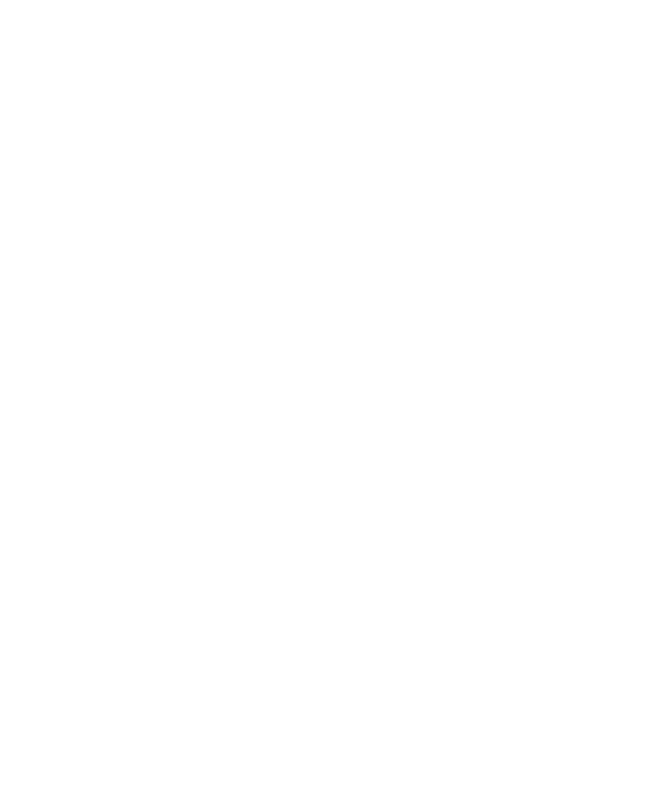
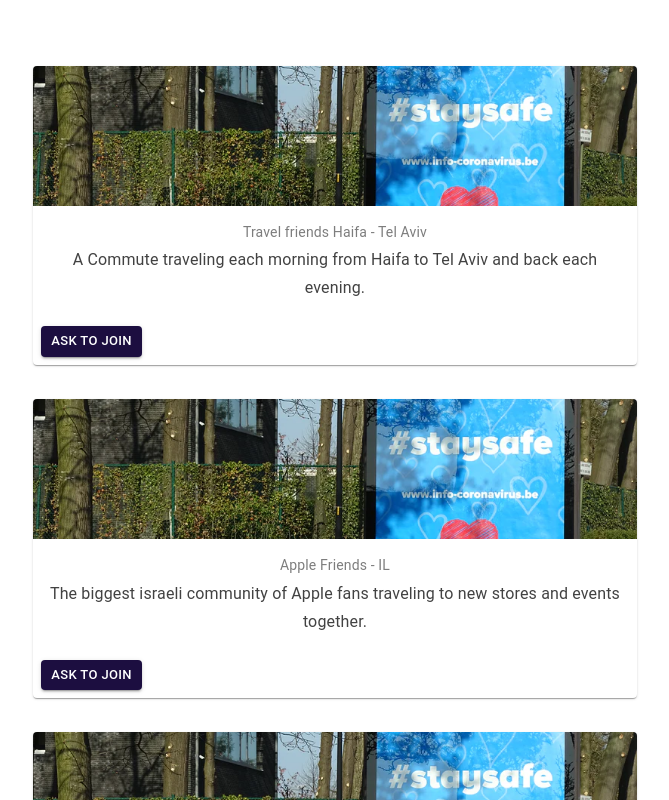
Before and after one commit to CommuneCar/mono-app, a React (Vite) app in the folder apps/ui/: page /communities in a window 1280 px wide. Before the commit this address had no page. Shown: the top 800 px of the page, without its empty margins (305-974 px from the left). Built offline with nearby package versions, Linux system fonts and the light colour scheme.

Commit message:
Added basic communities page

```diff
--- a/apps/ui/src/App.tsx
+++ b/apps/ui/src/App.tsx
@@ -5,6 +5,7 @@
 import SignUp from './SignUp';
 import SideMenu from './SideMenu';
 import RidesFeed from './RidesFeed';
+import CommunitiesFeed from './Communities';
 import { useState } from 'react';
 import tlv from './assets/tlv.png';
 import apple from './assets/apple.png';
@@ -42,6 +43,26 @@
   },
 ];
 
+const communities = [
+  {
+    name: 'Travel friends Haifa - Tel Aviv',
+    description:
+      'A Commute traveling each morning from Haifa to Tel Aviv and back each evening.',
+    png: getRandomOption(),
+  },
+  {
+    description:
+      'The biggest israeli community of Apple fans traveling to new stores and events together.',
+    name: 'Apple Friends - IL',
+    png: getRandomOption(),
+  },
+  {
+    name: 'Camera Buddies  - photo fun!',
+    description: 'A group of hobby photographers traveling together',
+    png: getRandomOption(),
+  },
+];
+
 function App() {
   const [menuVisible, setMenuVisible] = useState(false);
   return (
@@ -56,6 +77,10 @@
           />
           <Route path="/signup" element={<SignUp />} />
           <Route path="/rides" element={<RidesFeed rides={rides} />} />
+          <Route
+            path="/communities"
+            element={<CommunitiesFeed communities={communities} />}
+          />
         </Routes>
       </Router>
     </>
--- /dev/null
+++ b/apps/ui/src/Communities/CommunityCard.tsx
@@ -0,0 +1,61 @@
+import Card from '@mui/material/Card';
+import Box from '@mui/material/Box';
+import CardActions from '@mui/material/CardActions';
+import CardContent from '@mui/material/CardContent';
+import CardMedia from '@mui/material/CardMedia';
+import Button from '@mui/material/Button';
+import Typography from '@mui/material/Typography';
+
+import defaultTheme from '../themes/default';
+
+import { useState } from 'react';
+
+export interface CommunityCardProps {
+  name: string;
+  description: string;
+  png: string;
+}
+
+const CommunityCard = ({ name, description, png }: CommunityCardProps) => {
+  const [joined, setJoined] = useState(false);
+
+  return (
+    <Box style={{ margin: '5%' }}>
+      <Card>
+        <CardMedia component="img" height="140" image={png} alt="tlv" />
+        <CardContent>
+          <Typography
+            gutterBottom
+            variant="body2"
+            color={defaultTheme.palette.text.secondary}
+          >
+            {name}
+          </Typography>
+          <Typography
+            variant="subtitle1"
+            color={defaultTheme.palette.text.primary}
+          >
+            {description}
+          </Typography>
+        </CardContent>
+        <CardActions>
+          <Button
+            type="submit"
+            variant="contained"
+            size="small"
+            onClick={() => setJoined((prev) => !prev)}
+            sx={{
+              backgroundColor: joined
+                ? defaultTheme.palette.success.light
+                : defaultTheme.palette.primary.light,
+            }}
+          >
+            {!joined ? 'Ask to Join' : 'Joined'}
+          </Button>
+        </CardActions>
+      </Card>
+    </Box>
+  );
+};
+
+export default CommunityCard;
--- /dev/null
+++ b/apps/ui/src/Communities/index.tsx
@@ -0,0 +1,22 @@
+import Box from '@mui/material/Box';
+import CommunityCard, { CommunityCardProps } from './CommunityCard';
+
+export interface CommunitiesFeedProps {
+  communities: CommunityCardProps[];
+}
+
+const RidesFeed = ({ communities }: CommunitiesFeedProps) => {
+  return (
+    <Box>
+      {communities.map((community) => (
+        <CommunityCard
+          name={community.name}
+          description={community.description}
+          png={community.png}
+        />
+      ))}
+    </Box>
+  );
+};
+
+export default RidesFeed;
--- a/apps/ui/src/SideMenu.tsx
+++ b/apps/ui/src/SideMenu.tsx
@@ -18,16 +18,10 @@
   const [drawer, setDrawer] = React.useState(false);
   const navigate = useNavigate();
 
-  const menuOptions: Record<string, ReactNode> = {
-    Rides: (
-      <DirectionsCarIcon
-        onClick={() => {
-          navigate('/rides');
-        }}
-      />
-    ),
-    Communities: <PeopleIcon />,
-    Invitations: <RsvpIcon />,
+  const menuOptions: Record<string, [ReactNode, string]> = {
+    Rides: [<DirectionsCarIcon />, '/rides'],
+    Communities: [<PeopleIcon />, '/communities'],
+    Invitations: [<RsvpIcon />, ''],
   };
 
   return (
@@ -50,8 +44,8 @@
           <List>
             {Object.keys(menuOptions).map((text) => (
               <ListItem key={text} disablePadding>
-                <ListItemButton>
-                  <ListItemIcon>{menuOptions[text]}</ListItemIcon>
+                <ListItemButton onClick={() => navigate(menuOptions[text][1])}>
+                  <ListItemIcon>{menuOptions[text][0]}</ListItemIcon>
                   <ListItemText primary={text} />
                 </ListItemButton>
               </ListItem>
```
